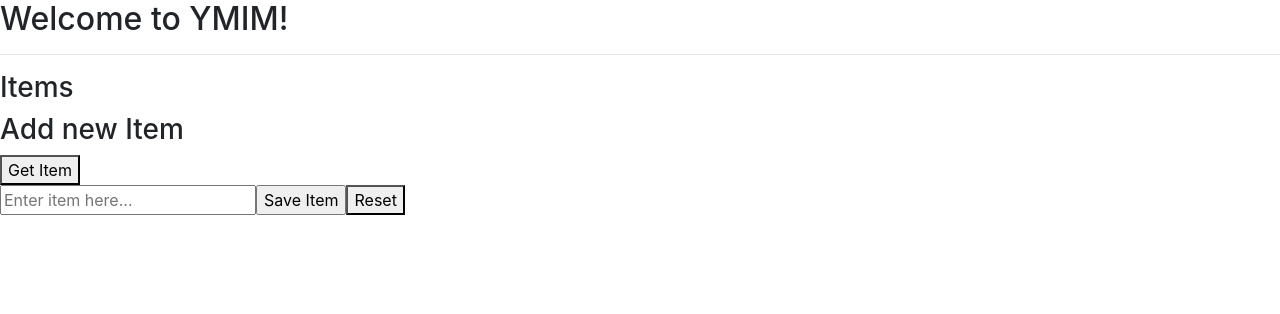
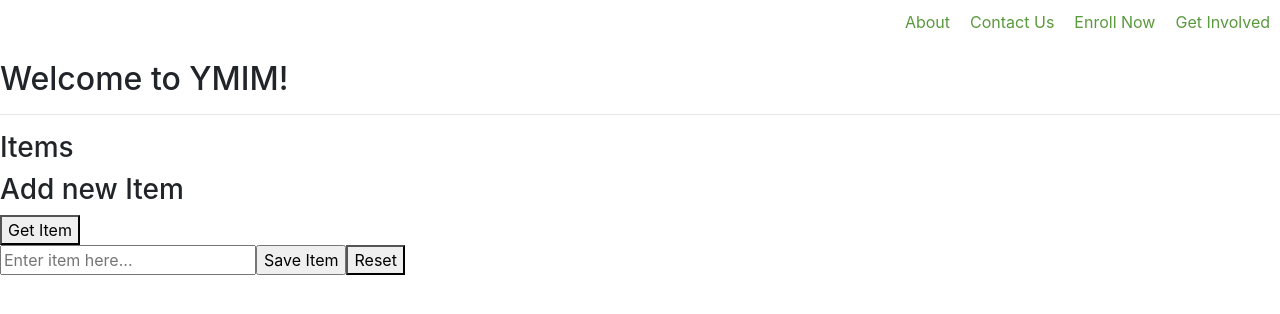
Before and after one commit to the-difference-engine/ymim, a React (Create React App) app in the folder frontend/: page /fetch in a window 1280 px wide. Shown: the top 314 px of the page. Built offline with nearby package versions, Linux system fonts and the light colour scheme.

Commit message:
added statement in header on home page only.

```diff
--- a/frontend/src/components/App.js
+++ b/frontend/src/components/App.js
@@ -1,12 +1,12 @@
 import React, { Component } from 'react';
-import Header from './components/Header/Header';
+
 import './App.css';
 
 class App extends Component {
   render() {
     return (
       <div className="App container">
-        <Header />
+
         <div className="row page-contents">
           <p>This is a sample component that currently lives at the root of our application.</p>
         </div>
--- a/frontend/src/components/Header/Header.js
+++ b/frontend/src/components/Header/Header.js
@@ -1,5 +1,5 @@
 import React, { Component } from 'react';
-import { NavLink } from 'react-router-dom';
+import { NavLink, Route } from 'react-router-dom';
 import './Header.css';
 
 
@@ -7,6 +7,7 @@ class Header extends Component {
   render() {
     return (
       <header>
+        <Route exact path="/" render={() => <h4>EMPOWERING YOUNG WOMEN ORPHANS, ADOPTEES, & FOSTER ALUMNAE</h4>}/>
         <nav>
           <ul className="nav-links">
             <li className="nav-item">
--- a/frontend/src/router.js
+++ b/frontend/src/router.js
@@ -7,20 +7,24 @@ import thunk from "redux-thunk";
 import App from './components/App';
 import DemoPage from './components/DemoPage';
 import NotFound from './components/NotFound';
+import Header from './components/Header/Header';
 
 let store = createStore(fetchData, applyMiddleware(thunk));
 
 const router = (
     <Provider store={store}>
-        <div>
         <Router>
+            <div className='App Site'>
+                <div className='Site-content'>
+                    <Header />
                     <Switch>
                         <Route exact path="/" component={App} />
                         <Route exact path="/fetch" component={DemoPage} />
                         <Route component={NotFound} />
                     </Switch>
+                </div>
+            </div>
         </Router>
-        </div>
     </Provider>
 )
 
```
Lines whose indentation alone changed are shown as unchanged.
